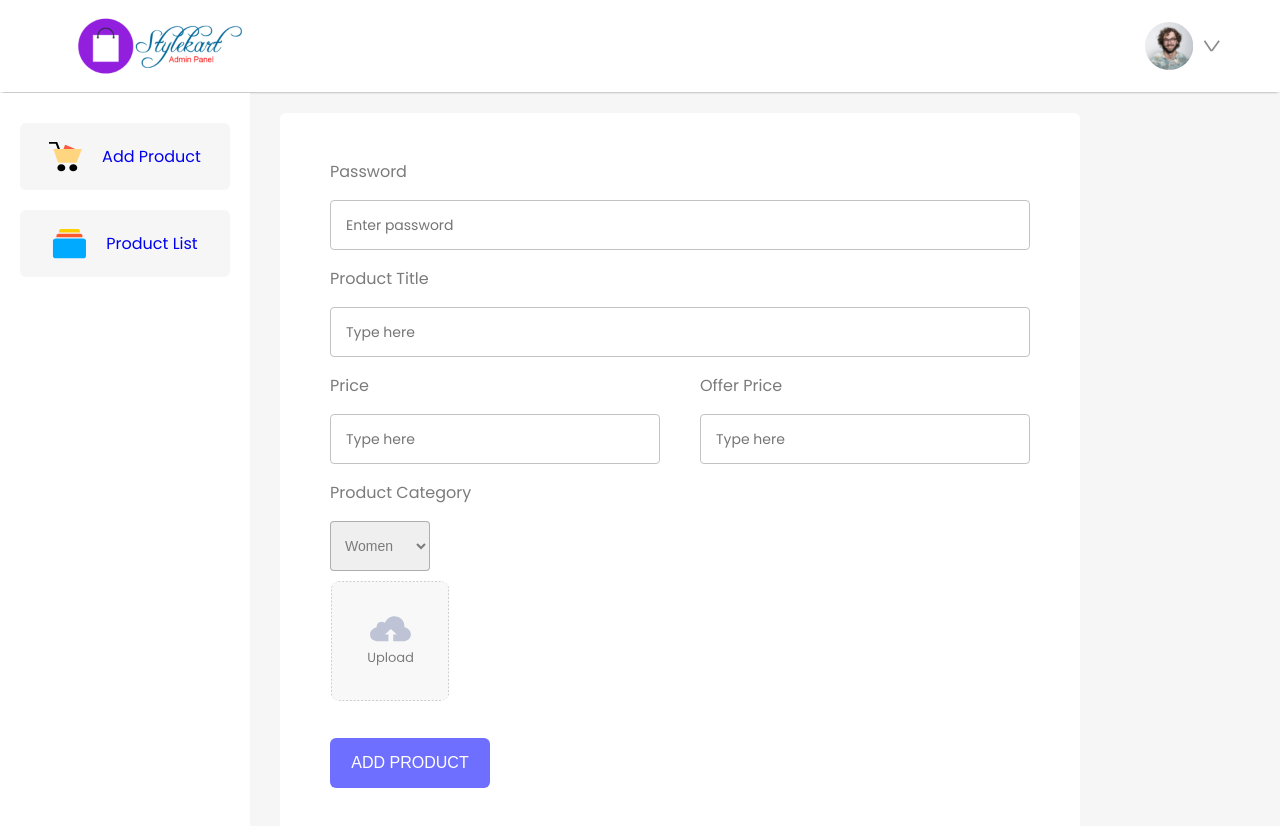
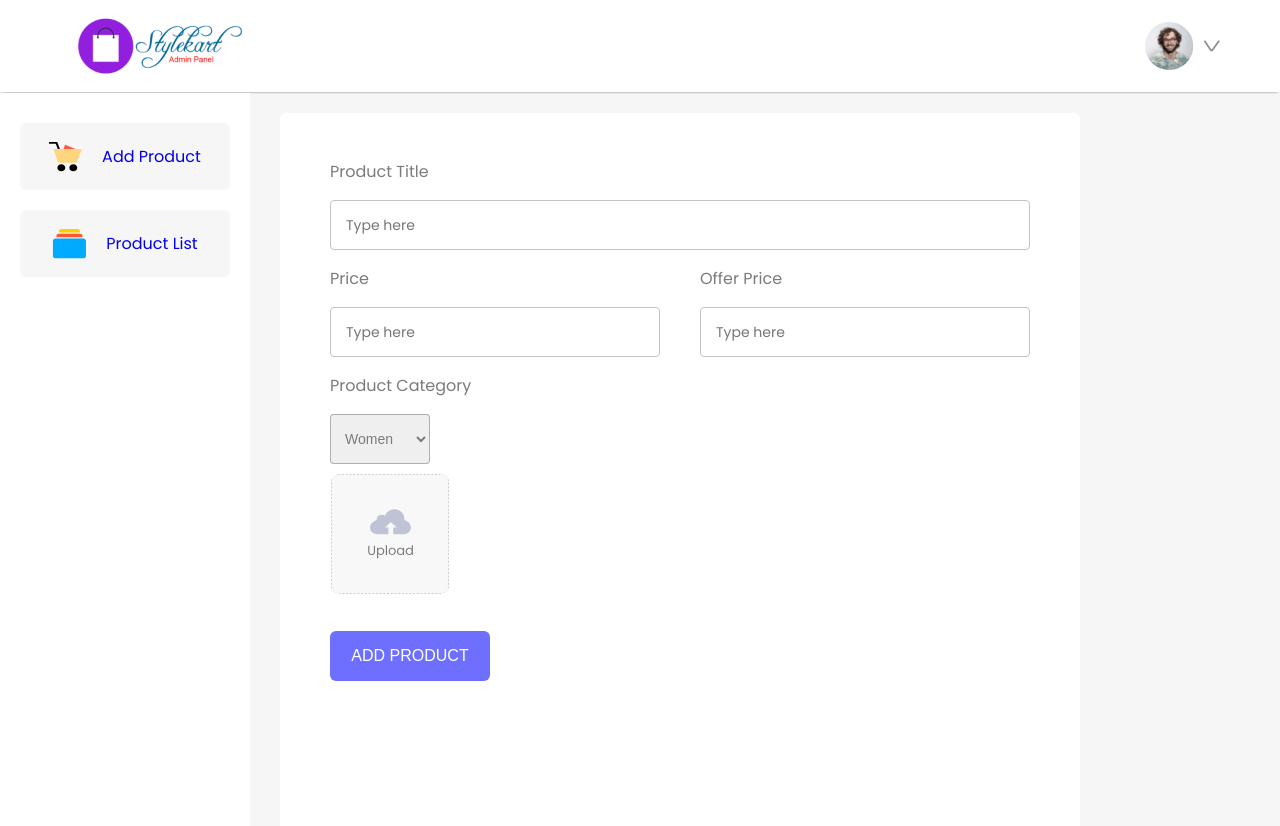
Before and after one commit to SparshR21/stylekartAdmin, a React (Vite) app: page /addproduct in a window 1280 px wide. Shown: the top 826 px of the page. Built offline with nearby package versions, Linux system fonts and the light colour scheme.

Commit message:
Update AddProduct.jsx

```diff
--- a/src/components/AddProduct/AddProduct.jsx
+++ b/src/components/AddProduct/AddProduct.jsx
@@ -14,8 +14,6 @@ const AddProduct = () => {
       old_price:""
     })
 
-    const [password, setPassword] = useState('');
-    const [passwordCorrect, setPasswordCorrect] = useState(true);
 
     const imageHandler = (e)=>{
         setImage(e.target.files[0]);
@@ -23,19 +21,6 @@ const AddProduct = () => {
     const changeHandler = (e) => {
       setproductDetails({...productDetails,[e.target.name]:e.target.value})
     }
-
-    const validatePassword = () => {
-      const correctPassword = "thisisadmin"; // Set your password here
-      if (password === correctPassword) {
-          setPasswordCorrect(true);
-          return true;
-      } else {
-          setPasswordCorrect(false);
-          alert("You are not the Admin.");
-          return false;
-      }
-  };
-
     const add_product = async () => {
       console.log(productDetails);
       let responseData;
@@ -83,17 +68,6 @@ const AddProduct = () => {
   return (
     <div className='addproduct'>
       <div className="addproduct-itemfield">
-                <p>Password</p>
-                <input
-                    type="password"
-                    value={password}
-                    onChange={(e) => setPassword(e.target.value)}
-                    placeholder='Enter password'
-                    autoComplete='off'
-                />
-                {!passwordCorrect && <p className="error-message">Incorrect password</p>}
-            </div>
-      <div className="addproduct-itemfield">
         <p>Product Title</p>
         <input value={productDetails.name} onChange={changeHandler} type="text" name='name' placeholder='Type here' autoComplete='off' />
       </div>
```
